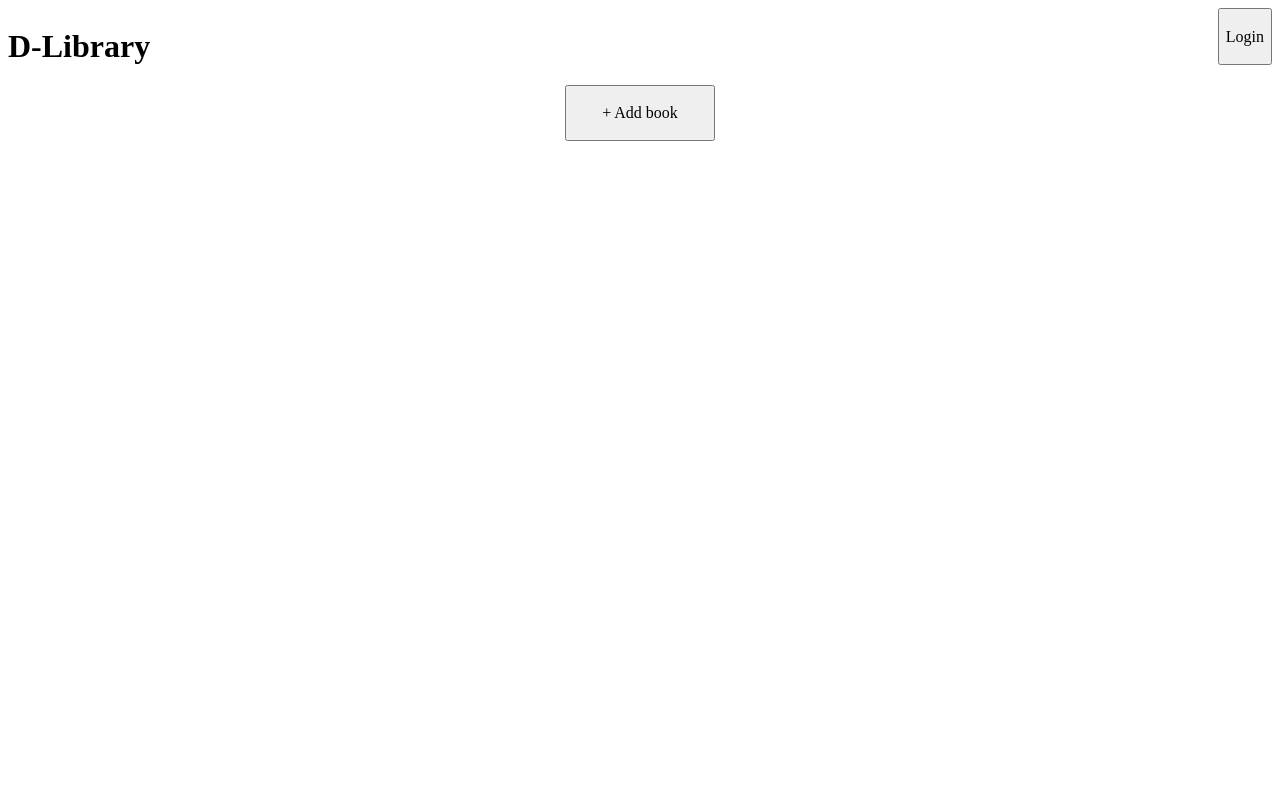
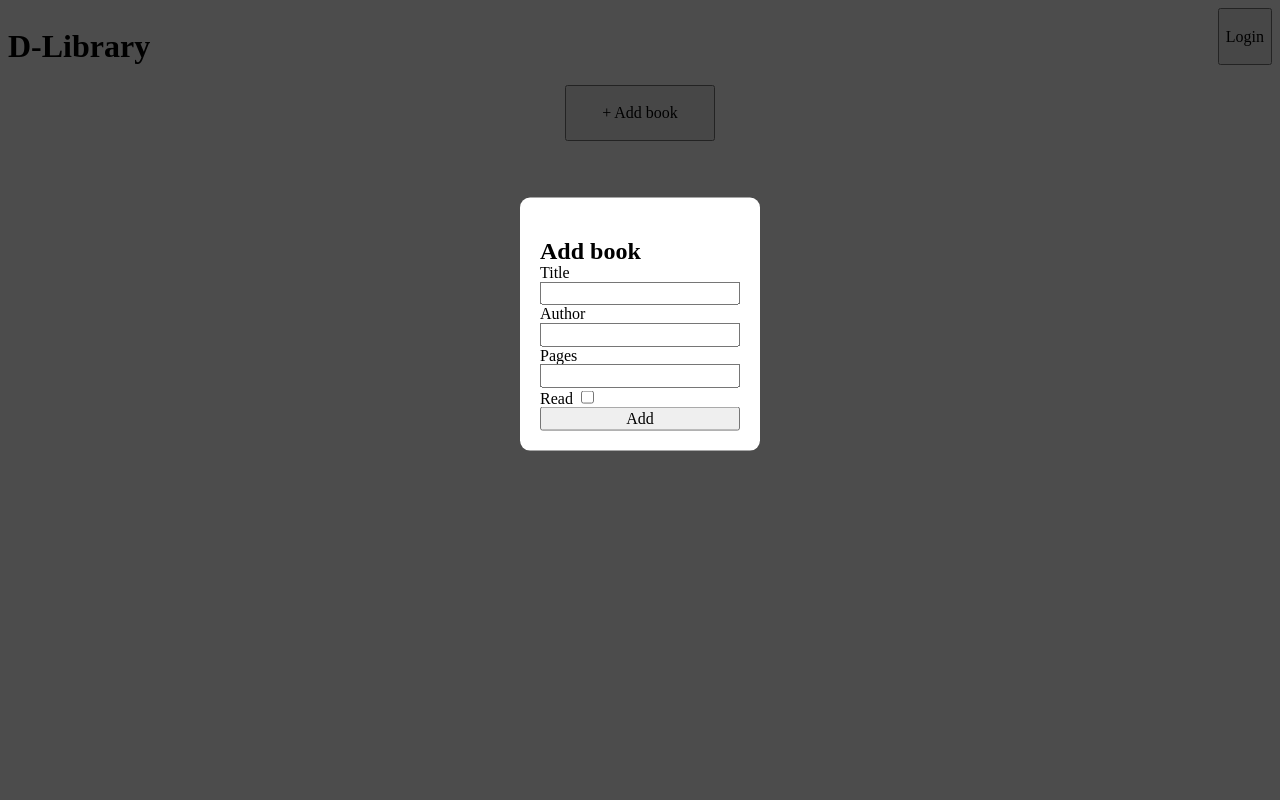
Before and after one commit to DiaAlRahman/d-library, a plain HTML site: page index.html in a window 1280 px wide. Both pictures are taken after a click on the button "+ Add book". Drawn offline with Linux system fonts and the light colour scheme.

Commit message:
Add form and add book function that appends book The book object is appended to dLibrary

```diff
--- a/index.html
+++ b/index.html
@@ -5,6 +5,7 @@
   <meta charset="UTF-8">
   <meta name="viewport" content="width=device-width, initial-scale=1.0">
   <link rel="stylesheet" href="style.css">
+  <script src="./script.js" defer></script>
   <title>D-Library</title>
 </head>
 
@@ -14,8 +15,30 @@
       <h1 class="logo">D-Library</h1>
       <button class="login" type="button">Login</button>
     </header>
-    <button class="add-book" type="button">+ Add book</button>
+    <button id="add-book-btn" type="button">+ Add book</button>
     <div class="library"></div>
+
+    <div class="popup" id="add-book-popup">
+      <div class="overlay"></div>
+      <div class="content">
+        <h2>Add book</h2>
+        <form id="add-book-form">
+          <label for="title">Title</label>
+          <input type="text" id="title" name="title" required>
+          <label for="author">Author</label>
+          <input type="text" id="author" name="author" required>
+          <label for="pages">Pages</label>
+          <input type="number" id="pages" name="pages" required>
+          <label>
+            Read
+            <input type="checkbox" id="isRead" name="isRead">
+          </label>
+          <!-- may change to submit type when using backend, for now type button is
+          needed to deal with the inputs in js -->
+          <button type="submit">Add</button>
+        </form>
+      </div>
+    </div>
   </div>
 </body>
 
--- a/script.js
+++ b/script.js
@@ -1,5 +1,6 @@
 const dLibrary = [];
 
+// book constructor function
 function Book(title, author, pages, isRead) {
   this.title = title;
   this.author = author;
@@ -10,3 +11,34 @@ function Book(title, author, pages, isRead) {
 function addBookToLibrary(newBook) {
   dLibrary.push(newBook);
 };
+
+// open popup when clicking on the add book button
+document.getElementById('add-book-btn').addEventListener('click', () => {
+  document.getElementById('add-book-popup').classList.toggle('active');
+});
+
+document.getElementById('add-book-form').addEventListener('submit', (e) => {
+  e.preventDefault();
+  const title = document.getElementById('title');
+  const author = document.getElementById('author');
+  const pages = document.getElementById('pages');
+  const isRead = document.getElementById('isRead');
+
+  const newBook = new Book(title.value, author.value, pages.value, isRead.checked);
+  addBookToLibrary(newBook);
+  document.getElementById('add-book-popup').classList.remove('active');
+  resetForm(title, author, pages, isRead);
+  console.log(dLibrary);
+});
+
+function resetForm(title, author, pages, isRead) {
+  title.value = '';
+  author.value = '';
+  pages.value = '';
+  isRead.checked = false;
+};
+
+// exits the modal when clicking anywhere off of the popup.
+document.querySelector('.popup .overlay').addEventListener('click', () => {
+  document.getElementById('add-book-popup').classList.remove('active');
+});
--- a/style.css
+++ b/style.css
@@ -83,7 +83,45 @@ header {
   justify-content: space-between;
 }
 
-button.add-book{
+#add-book-btn{
   width: 150px;
   justify-self: center;
 }
+
+/* styles for the popup */
+.popup .overlay {
+  position: fixed;
+  top: 0;
+  left: 0;
+  width: 100%;
+  height: 100%;
+  background-color: rgba(0, 0, 0, 0.7);
+  z-index: 1;
+  display: none;
+}
+
+.popup .content {
+  position: absolute;
+  top: 50%;
+  left: 50%;
+  transform: translate(-50%, -80%) scale(0);
+  background-color: white;
+  border-radius: 10px;
+  z-index: 2;
+  padding: 20px;
+}
+
+.popup.active .overlay{
+  display: block;
+}
+
+.popup.active .content{
+  transition:all 300ms ease-in-out;
+  transform: translate(-50%, -80%) scale(1);
+}
+
+#add-book-popup form {
+  display: flex;
+  flex-direction: column;
+  width: 25ch;
+}
```
